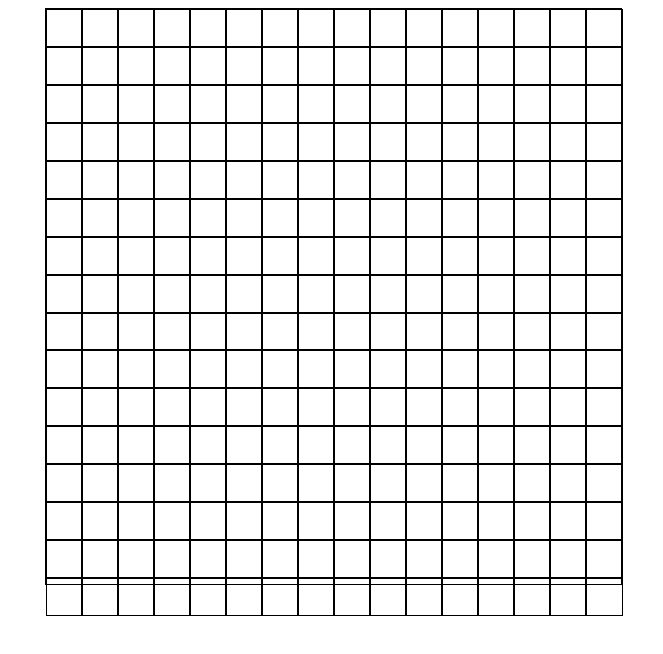
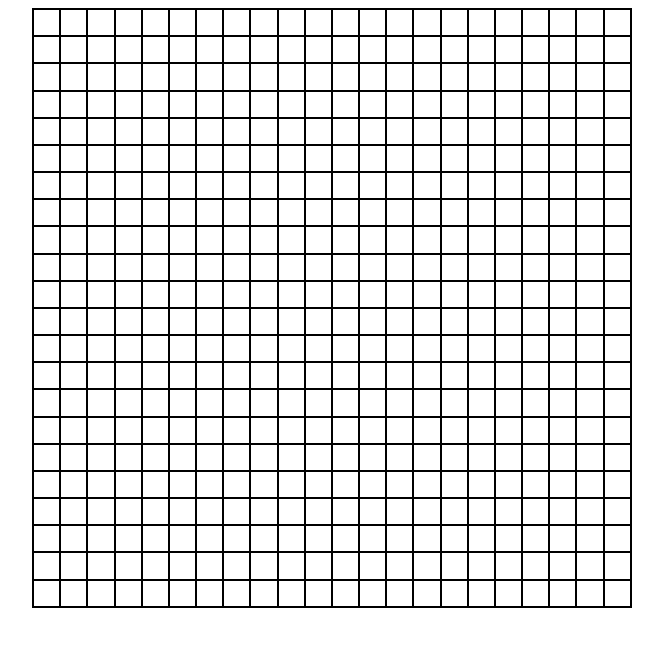
Before and after one commit to n-dett/pixel-draw, a plain HTML site: page index.html in a window 1280 px wide. Shown: the whole page, without its empty margins (308-971 px from the left). Drawn offline with Linux system fonts and the light colour scheme.

Commit message:
Fix grid so that it doesn't overflow container

```diff
--- a/index.html
+++ b/index.html
@@ -9,7 +9,6 @@
     <title>Pixel Draw</title>
 </head>
 <body>
-<div class="grid-wrap">
   <div class="grid-container">
 
   </div>
--- a/pixel-draw.js
+++ b/pixel-draw.js
@@ -1,41 +1,14 @@
 let gridContainer = document.querySelector('.grid-container');
-let gridNum = 16;
-
-
-function creategridColumn() {
-  let gridColumn = document.createElement('div');
-  gridColumn.classList.add('grid-column');
-
-  for(i = 0; i < gridNum; i++){
-    let gridSquare = document.createElement('div');
-    gridSquare.classList.add('grid-squares');
-    gridColumn.appendChild(gridSquare);
-  }
-  gridContainer.appendChild(gridColumn);
-}
+let gridNum = 22;
 
 
 function createGrid() {
-    for(j = 0; j < gridNum; j++){
-      creategridColumn()
-    }
+  for(i = 0; i < Math.pow(gridNum, 2); i++){
+    let gridSquare = document.createElement('div');
+    gridSquare.classList.add('grid-squares');
+    gridSquare.style.width = `calc(100% / ${gridNum})`;
+    gridContainer.appendChild(gridSquare);
+  }
 }
 
-
 createGrid();
-
-
-
-
-
-
-// function createGrid() {
-//   for(i = 0; i < Math.pow(gridNum, 2); i++){
-//     let gridSquare = document.createElement('div');
-//     gridSquare.classList.add('grid-squares');
-//     gridContainer.appendChild(gridSquare);
-//   }
-// }
-
-
-// createGrid();
--- a/style.css
+++ b/style.css
@@ -1,34 +1,25 @@
+* {
+    box-sizing: border-box;
+}
+
 body {
     display: flex;
     flex-direction: column;
     align-items: center;
-
-}
-
-.grid-wrap {
-    max-width: 575px;
-    width: 100%;
 }
 
 .grid-container {
+    max-width: 600px;
     border: 1px solid black;
     width: 100%;
-    height: 0;
-    padding-bottom: 100%;
     display: flex;
     flex: 1;
-}
-
-.grid-column {
-    display: flex;
-    flex: 1;
-    flex-direction: column;
+    flex-wrap: wrap;
+    aspect-ratio: 1/1;
 }
 
 .grid-squares {
     border: 1px solid black;
-    max-width: 100%;
-    width: 100%;
-    height: 0;
-    padding-bottom: 100%;
+    /* height: 0; */
+    box-sizing: border-box;
 }
```
